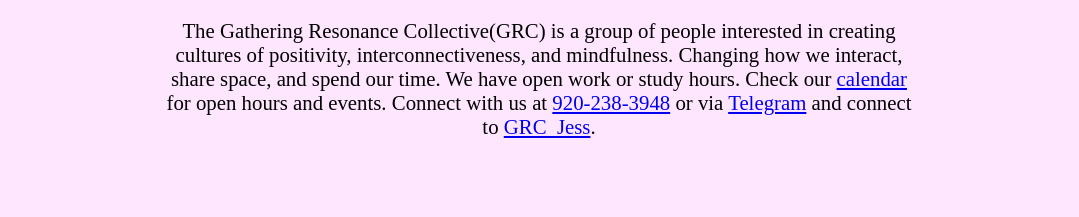
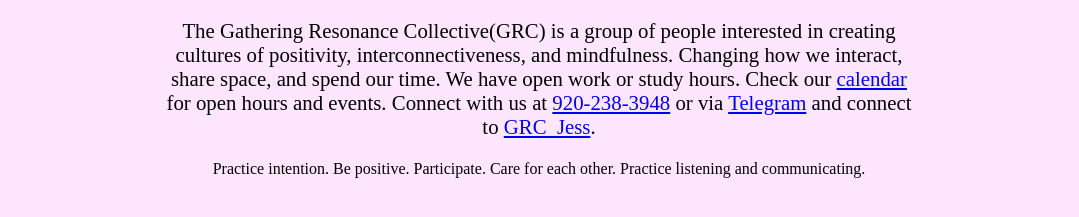
Before and after one commit to gatheringresonancecollective/grc-public-website, a plain HTML site: page index.html in a window 1280 px wide. Shown: the part 193-410 px from the top of the page, without its empty margins (101-1180 px from the left). Drawn offline with Linux system fonts and the light colour scheme.

Commit message:
corrected spelling added paragraph

```diff
--- a/index.html
+++ b/index.html
@@ -27,6 +27,12 @@
 
 		The Gathering Resonance Collective(GRC) is a group of people interested in creating cultures of positivity, interconnectiveness, and mindfulness.  Changing how we interact, share space, and spend our time.    We have open work or study hours. Check our <a href="https://calendar.google.com/calendar/embed?src=gatheringresonance%40gmail.com&ctz=America%2FChicago" target="_blank">calendar</a> for open hours and events.  Connect with us at <a href="tel:920-238-3948">920-238-3948</a> or via <a href="https://telegram.org">Telegram</a> and connect to <a href="https://t.me/GRC_jess">GRC_Jess</a>.
 
+	</p>
+
+	<p>
+		Practice intention.  Be positive. Participate. Care for each other. Practice listening and communicating.
+
+	</p>
 	</div>
 
 
```
